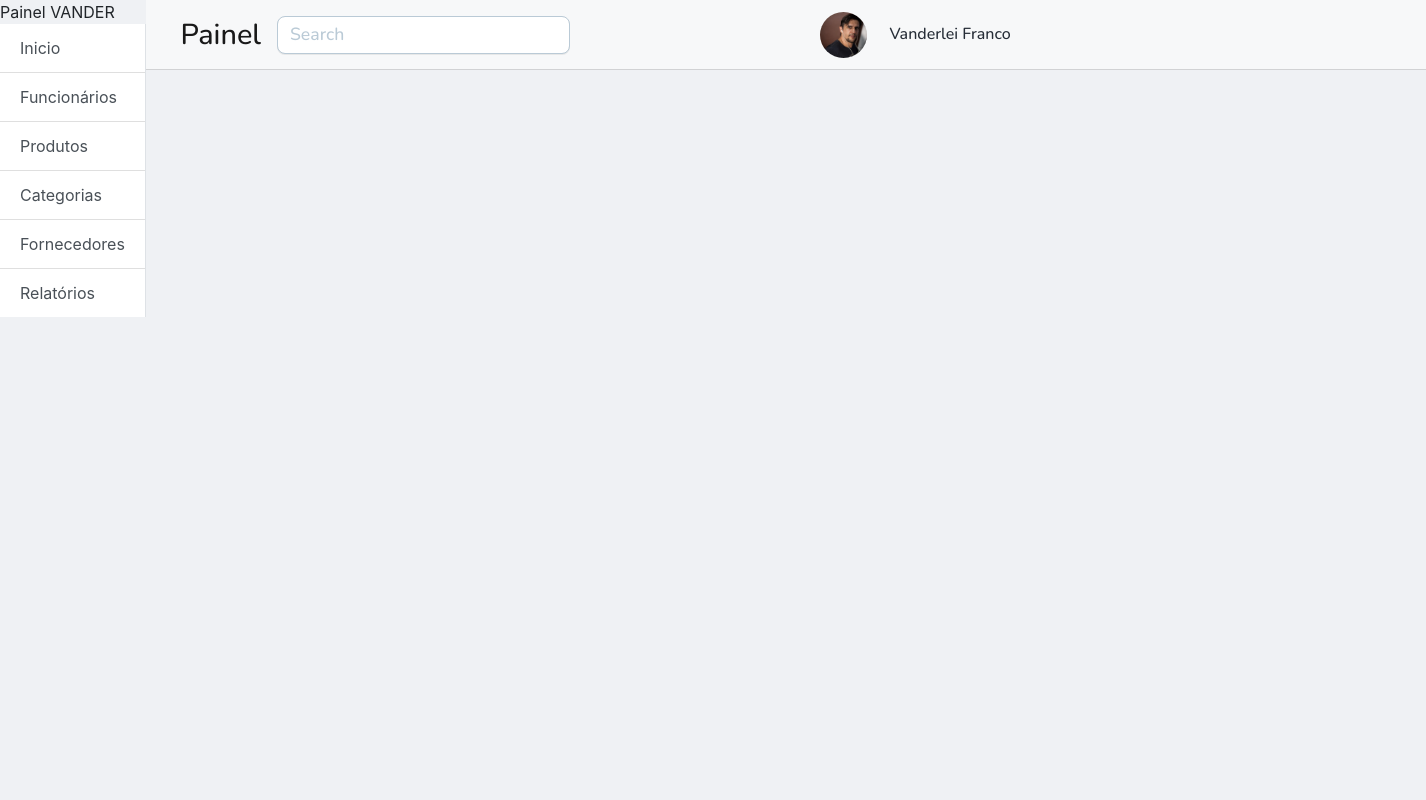
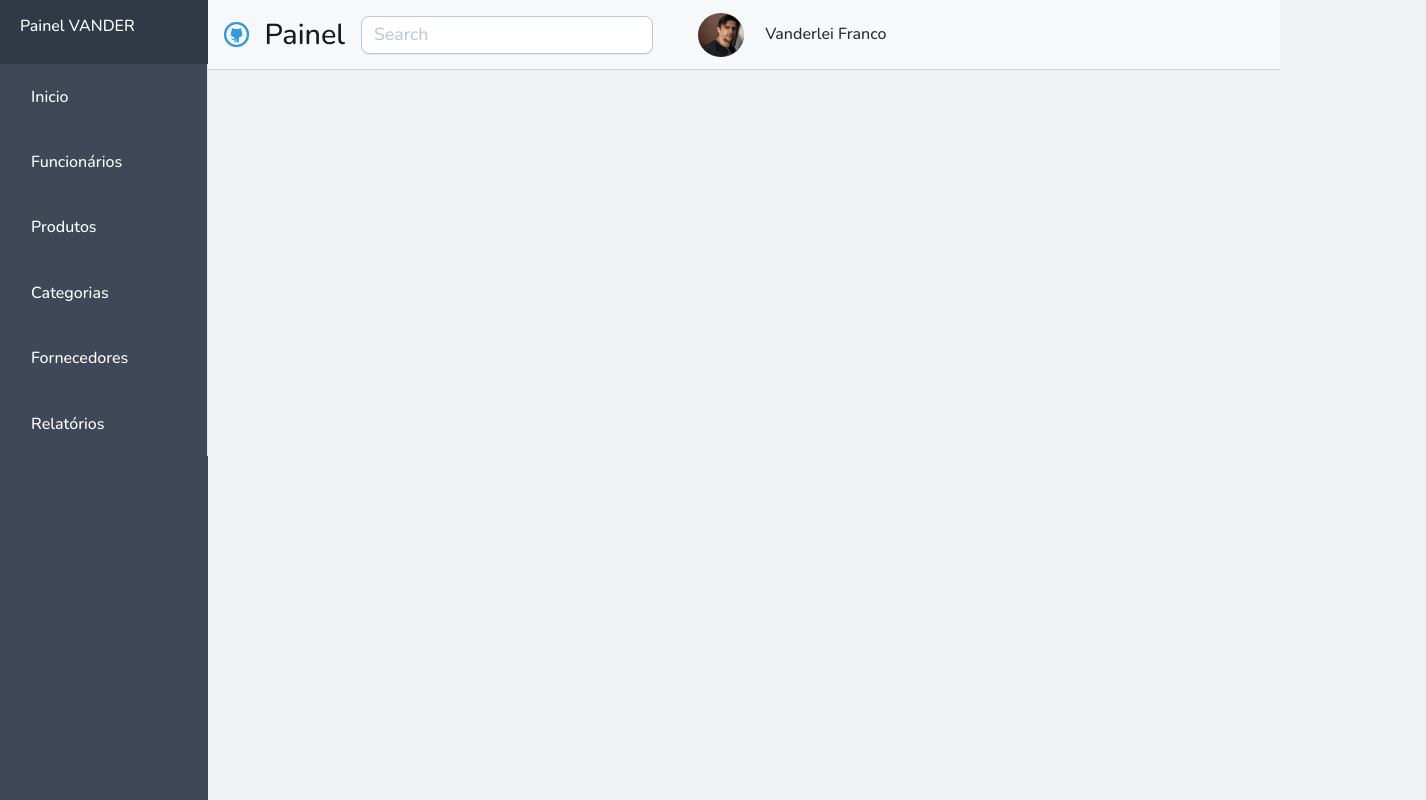
Before and after one commit to vanderleifranco/painelbootstrap, a plain HTML site: page index.html in a window 1280 px wide. Shown: the whole page, 1426 px wide, since content can reach past the window. Drawn offline with nearby package versions, Linux system fonts and the light colour scheme.

Commit message:
toggle efeito

```diff
--- a/css/style.css
+++ b/css/style.css
@@ -3,23 +3,23 @@ body{
     overflow-x: hidden;
     /** esconder o overflow causado por min-width: 100vw no id #page-content-wrapper **/
 }
-#page-content-wrapper{
-    min-width: 100vw; /** view port widht  dividida em 100 colunas 100 é toda largura da tela  **/
-}
+
 #painel-menu-color{
     background-color:rgba(255, 255, 255,0.5);
     box-shadow: 0px 1px rgba(164,164,164,0.4);
+}
 
-}
 #navbar-site-title{
     font-family: 'Nunito', sans-serif;
     font-size: 1.8em;
     padding-left: 1.5%;
 }
+
 #navbar-search-form{
   width: 350px;
   padding-right: 5%;
 }
+
 #navbar-search-field{
     /** herda pararametro do pai navbar-search-form **/
     width: 100%;
@@ -31,8 +31,8 @@ body{
     font-family: 'Nunito', sans-serif;
     color:rgb(70, 70, 70);
     font-size: 1em;
+}
 
-}
 #navbar-search-field::placeholder{
     font-family: 'Nunito', sans-serif;
     color:#bacad6ff;
@@ -43,8 +43,92 @@ body{
     border-radius: 50%;
     width: 8%;
 }
+
 #navbar-profile span{
     padding-left: 3%;
     color: #262d37ff;
     font-family: 'Nunito', sans-serif;
 }
+
+#sidebar-wrapper{
+    min-height: 100vh; /** viewport vertical para o MENU  **/
+    /** 1 rem =18px
+    margin-left servira para escoder o menu
+    margin-left: -18rem;
+    esconde automaticamente do site **/
+    margin-left: -13rem; /** tamanho definido **/
+    background-color:#3e4856ff;
+    /** animate **/
+}
+
+/** estilisar o cabecalho PAINEL VANDER **/
+#sidebar-wrapper .sidebar-heading{
+    background-color: #303A47;
+    color: #fff;
+    height: 64px;
+    font-family: 'Nunito', sans-serif;
+    font-size: 1.1 em;
+    padding: 0.875rem 1.25rem;
+
+}
+
+/** estilisar os itens do menu  **/
+#sidebar-wrapper .list-group{
+    width: 13rem;
+}
+
+#sidebar-wrapper .list-group-item{
+    background-color:#3e4856ff;
+    color: #fff;
+    border: none;
+    font-family: 'Nunito', sans-serif;
+    padding: 10%;
+    padding-left: 15%;
+}
+
+#sidebar-wrapper .list-group-item:hover{
+    background-color:#849CD9;
+    color: #fff;
+}
+
+
+
+#page-content-wrapper{
+    min-width: 100vw; /** view port widht  dividida em 100 colunas 100 é toda largura da tela  **/
+
+}
+
+/** para manipulacao em js do menu toggled**/
+#wrapper.toggled #sidebar-wrapper{
+    margin-left: 0rem;
+}
+/** media query ------- para telas grandes*/
+
+@media(min-width: 768px){
+    #page-content-wrapper{
+        min-width: 0; /**RETIRAR O view port widht  dividida em 100 colunas 100 é toda largura da tela  **/
+        width: 100%;
+    }
+    #sidebar-wrapper{
+        margin-left: 0;
+    }
+    /** para manipulacao em js do menu toggled**/
+    #wrapper.toggled #sidebar-wrapper{
+        margin-left: -13rem;
+    }
+
+}
+
+/**--------------------------------------------------------------------------------------------------------**/
+#menu-toggle img{
+
+    width: 25px;
+}
+
+/** testando efeitos **/
+.slideInLeft {
+    -webkit-transition: margin .25s ease-out;
+    -moz-transition: margin .25s ease-out;
+    -o-transition: margin .25s ease-out;
+    transition: margin .25s ease-out;
+}
--- a/index.html
+++ b/index.html
@@ -12,7 +12,7 @@
 
    <div class="d-flex" id="wrapper">
        <!-- SIDEBAR-->
-       <div id="sidebar-wrapper">
+       <div id="sidebar-wrapper" class="slideInLeft">
            <div class="sidebar-heading">
                <span>
                    Painel VANDER
@@ -32,6 +32,7 @@
        <div id="page-content-wrapper">
             <!--navegação componentes bootstrap-->
             <nav class="navbar navbar-expand-lg navbar-light" id="painel-menu-color">
+                <span class="mr-auto" id="menu-toggle"><img src="./img/logo.png" id="logo" class="mx-auto d-block" alt="LOGO"></span>
                 <a href="" class="navbar-brand" id="navbar-site-title">Painel</a>
                 <button class="navbar-toggler" type="button" data-toggle="collapse" data-target="#painel-navbar-collapse" aria-controls="painel-navbar-collapse" aria-expanded="false" aria-label="painel">
                     <span class="navbar-toggler-icon"></span>
@@ -58,6 +59,8 @@
     <script src="./js/jquery-3.6.0.min.js"></script>
     <script src="./js/popper.js"></script>
     <script src="./js/bootstrap.min.js"></script>
+    <script src="./js/scripts.js"></script>
+
 
 </body>
 </html>
--- /dev/null
+++ b/js/scripts.js
@@ -0,0 +1,5 @@
+/**bt toggler - slidebar */
+$("#menu-toggle").click(function(event) {
+    event.preventDefault();
+    $("#wrapper").toggleClass("toggled");
+});
```
Also changed, not shown: img/logo.png (added).
